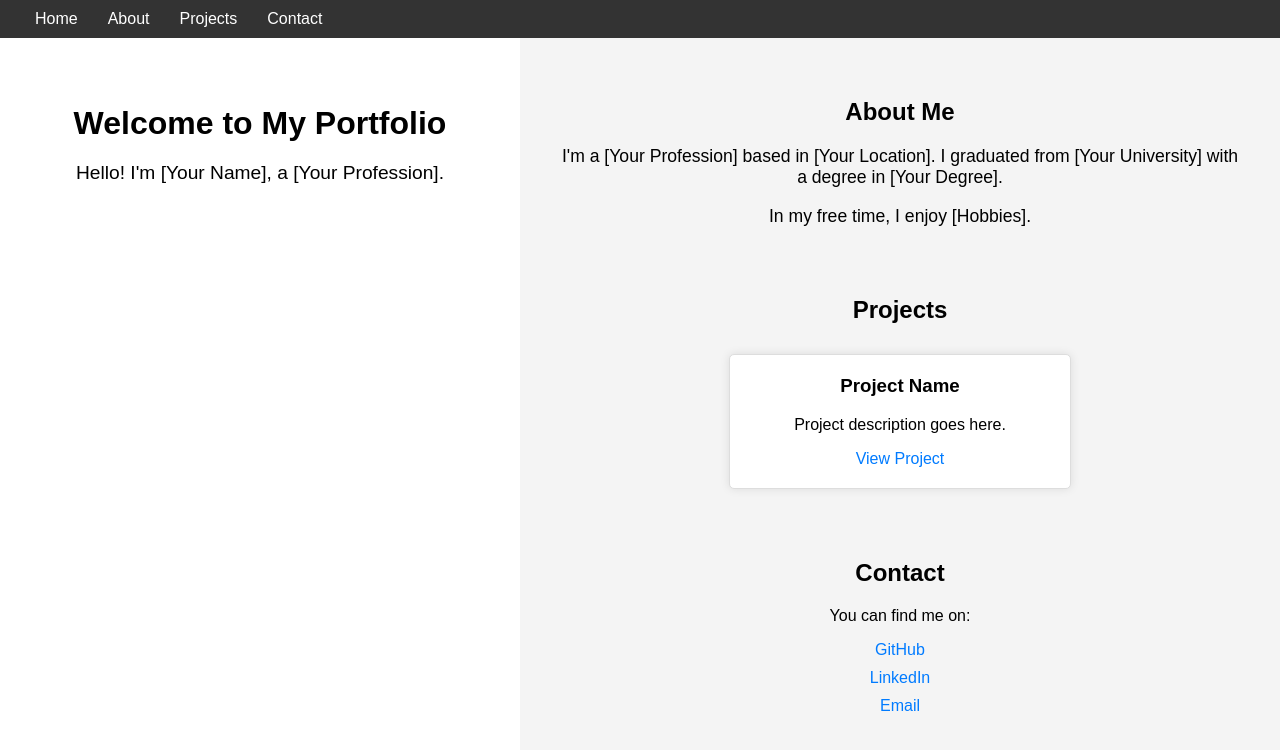
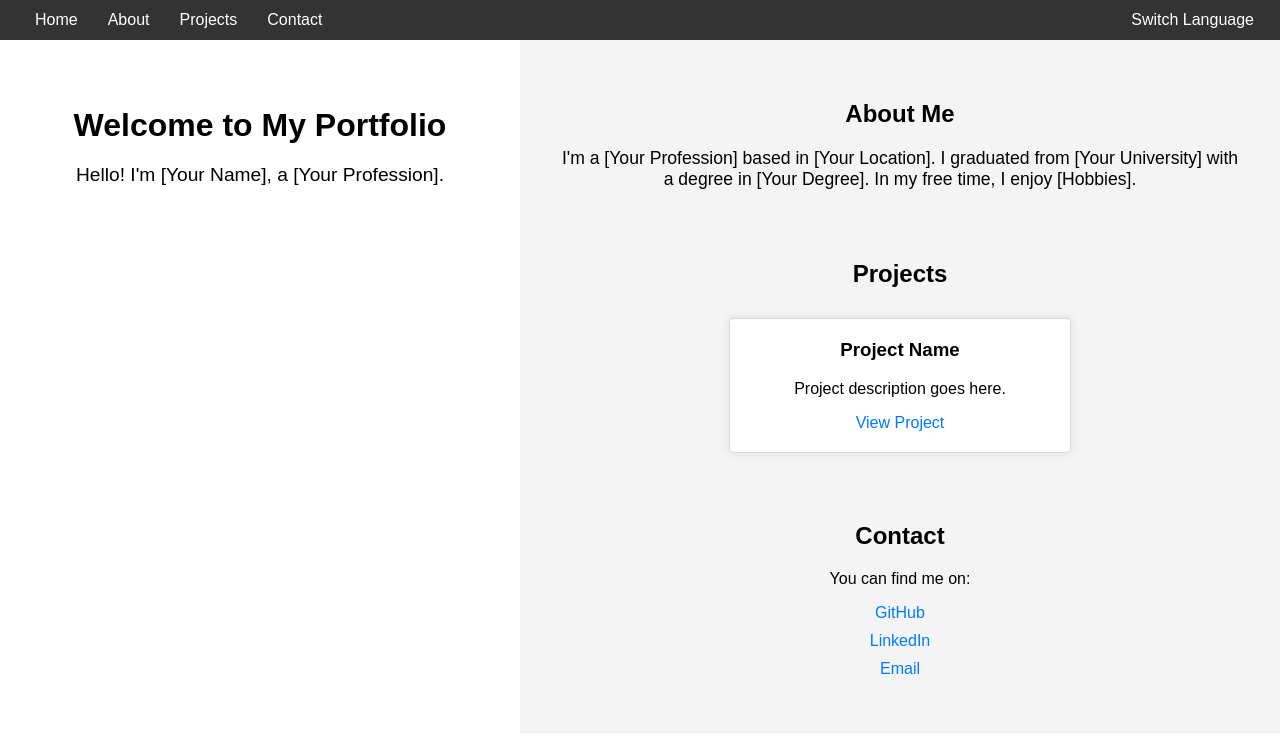
Before and after one commit to Blank014/My-Portfolio, a React (Create React App) app in the folder my-portfolio/: page / in a window 1280 px wide. Shown: the top 750 px of the page. Built offline with nearby package versions, Linux system fonts and the light colour scheme.

Commit message:
added language switch

```diff
--- a/my-portfolio/src/App.js
+++ b/my-portfolio/src/App.js
@@ -5,9 +5,11 @@ import About from './sections/About';
 import Projects from './sections/Projects';
 import Contact from './sections/Contact';
 import './styles/App.css';
+import { LanguageProvider } from './context/LanguageContext';
 
 function App() {
   return (
+    <LanguageProvider>
       <div className="App">
         <Header />
         <div className="main-container">
@@ -21,6 +23,8 @@ function App() {
           </div>
         </div>
       </div>
+    </LanguageProvider>
+
   );
 }
 
--- /dev/null
+++ b/my-portfolio/src/context/LanguageContext.js
@@ -0,0 +1,40 @@
+import React, { createContext, useState, useContext } from 'react';
+
+const LanguageContext = createContext();
+
+const translations = {
+    en: {
+        welcome: "Welcome to My Portfolio",
+        intro: "Hello! I'm [Your Name], a [Your Profession].",
+        about: "About Me",
+        aboutText: "I'm a [Your Profession] based in [Your Location]. I graduated from [Your University] with a degree in [Your Degree]. In my free time, I enjoy [Hobbies].",
+        projects: "Projects",
+        contact: "Contact",
+        findMe: "You can find me on:",
+    },
+    de: {
+        welcome: "Willkommen in meinem Portfolio",
+        intro: "Hallo! Ich bin [Your Name], ein [Your Profession].",
+        about: "Über mich",
+        aboutText: "Ich bin ein [Your Profession] aus [Your Location]. Ich habe meinen Abschluss in [Your Degree] von der [Your University] gemacht. In meiner Freizeit genieße ich [Hobbies].",
+        projects: "Projekte",
+        contact: "Kontakt",
+        findMe: "Sie können mich finden auf:",
+    }
+};
+
+export const LanguageProvider = ({ children }) => {
+    const [language, setLanguage] = useState('en');
+
+    const toggleLanguage = () => {
+        setLanguage((prevLanguage) => (prevLanguage === 'en' ? 'de' : 'en'));
+    };
+
+    return (
+        <LanguageContext.Provider value={{ language, translations: translations[language], toggleLanguage }}>
+            {children}
+        </LanguageContext.Provider>
+    );
+};
+
+export const useLanguage = () => useContext(LanguageContext);
--- a/my-portfolio/src/sections/About.js
+++ b/my-portfolio/src/sections/About.js
@@ -1,12 +1,16 @@
 import React from 'react';
 import '../styles/About.css';
+import { useLanguage } from '../context/LanguageContext';
 
-const About = () => (
-    <section id="about" className="about">
-        <h2>About Me</h2>
-        <p>I'm a [Your Profession] based in [Your Location]. I graduated from [Your University] with a degree in [Your Degree].</p>
-        <p>In my free time, I enjoy [Hobbies].</p>
-    </section>
-);
+const About = () => {
+    const { translations } = useLanguage();
+
+    return (
+        <section id="about" className="about">
+            <h2>{translations.about}</h2>
+            <p>{translations.aboutText}</p>
+        </section>
+    );
+};
 
 export default About;
--- a/my-portfolio/src/sections/Contact.js
+++ b/my-portfolio/src/sections/Contact.js
@@ -1,17 +1,22 @@
 import React from 'react';
 import '../styles/Contact.css';
+import { useLanguage } from '../context/LanguageContext';
 
-const Contact = () => (
+const Contact = () => {
+    const { translations } = useLanguage();
+
+    return (
         <section id="contact" className="contact">
-        <h2>Contact</h2>
-        <p>You can find me on:</p>
+            <h2>{translations.contact}</h2>
+            <p>{translations.findMe}</p>
             <ul>
-            <li><a href="https://github.com/Blank014" target="_blank" rel="noopener noreferrer">GitHub</a></li>
-            <li><a href="https://www.linkedin.com/in/imad-eddin-alkuzbari" target="_blank" rel="noopener noreferrer">LinkedIn</a></li>
-            <li><a href="mailto:imadkuzbari@gmail.com">Email</a></li>
+                <li><a href="https://github.com/yourusername" target="_blank" rel="noopener noreferrer">GitHub</a></li>
+                <li><a href="https://linkedin.com/in/yourusername" target="_blank" rel="noopener noreferrer">LinkedIn</a></li>
+                <li><a href="mailto:your.email@example.com">Email</a></li>
                 {/* Add more social links as needed */}
             </ul>
         </section>
     );
+};
 
 export default Contact;
--- a/my-portfolio/src/sections/Header.js
+++ b/my-portfolio/src/sections/Header.js
@@ -1,9 +1,10 @@
 import React, { useState } from 'react';
 import '../styles/Header.css';
+import { useLanguage } from '../context/LanguageContext';
 
 const Header = () => {
     const [isOpen, setIsOpen] = useState(false);
-
+    const { toggleLanguage } = useLanguage();
     const toggleMenu = () => {
         setIsOpen(!isOpen);
     };
@@ -22,6 +23,9 @@ const Header = () => {
                     <li><a href="#projects" onClick={() => setIsOpen(false)}>Projects</a></li>
                     <li><a href="#contact" onClick={() => setIsOpen(false)}>Contact</a></li>
                 </ul>
+                <button onClick={toggleLanguage} className="language-switch">
+                    Switch Language
+                </button>
             </nav>
         </header>
     );
--- a/my-portfolio/src/sections/Home.js
+++ b/my-portfolio/src/sections/Home.js
@@ -1,11 +1,16 @@
 import React from 'react';
 import '../styles/Home.css';
+import { useLanguage } from '../context/LanguageContext';
 
-const Home = () => (
-    <section id="home" className="home">
-        <h1>Welcome to My Portfolio</h1>
-        <p>Hello! I'm [Your Name], a [Your Profession].</p>
-    </section>
-);
+const Home = () => {
+    const { translations } = useLanguage();
+
+    return (
+        <section id="home" className="home">
+            <h1>{translations.welcome}</h1>
+            <p>{translations.intro}</p>
+        </section>
+    );
+};
 
 export default Home;
--- a/my-portfolio/src/sections/Projects.js
+++ b/my-portfolio/src/sections/Projects.js
@@ -1,9 +1,13 @@
 import React from 'react';
 import '../styles/Projects.css';
+import { useLanguage } from '../context/LanguageContext';
 
-const Projects = () => (
+const Projects = () => {
+    const { translations } = useLanguage();
+
+    return (
         <section id="projects" className="projects">
-        <h2>Projects</h2>
+            <h2>{translations.projects}</h2>
             <div className="project-list">
                 <div className="project-item">
                     <h3>Project Name</h3>
@@ -14,5 +18,6 @@ const Projects = () => (
             </div>
         </section>
     );
+};
 
 export default Projects;
--- a/my-portfolio/src/styles/Header.css
+++ b/my-portfolio/src/styles/Header.css
@@ -41,6 +41,15 @@
     text-decoration: none;
 }
 
+.language-switch {
+    background: none;
+    border: none;
+    color: white;
+    cursor: pointer;
+    font-size: 1em;
+    margin-left: 20px;
+}
+
 @media (max-width: 768px) {
     .header nav .burger-menu {
         display: flex;
```
Lines whose indentation alone changed are shown as unchanged.
